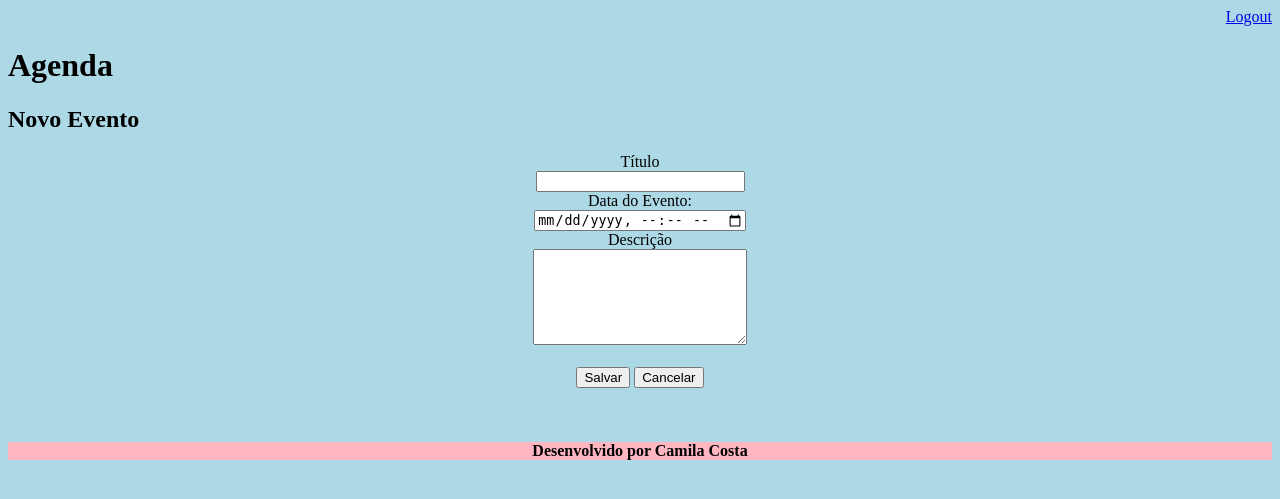
After one commit to lilacostaro/agenda, a Django app: page /agenda/evento in a window 1280 px wide. The commit adds this page. Shown: the top 499 px of the page. Run offline with Django 3.2, Linux system fonts and the light colour scheme; a user stored in the database is signed in.

Commit message:
insercao da pagina de criacao de eventos

```diff
--- a/Templates/agenda.html
+++ b/Templates/agenda.html
@@ -2,6 +2,9 @@
 
 {% block content %}
     <h2>Agendamentos</h2>
+    <a href="/agenda/evento">
+        <button type="button" >Novo Evento</button>
+    </a>
 
     <ul style="font-size": 18px>
     {% for evento in eventos %}
--- /dev/null
+++ b/Templates/evento.html
@@ -0,0 +1,29 @@
+{% extends 'model-page.html' %}
+
+{% block content %}
+
+<h2>Novo Evento</h2>
+
+<div align="center">
+    <form action="submit" method="POST">{% csrf_token %}
+    <label>Título</label>
+    <br>
+    <input type="text" name="titulo" size="23">
+    <br>
+    <label>Data do Evento:</label>
+    <br>
+    <input type="datetime-local" name="data_evento">
+    <br>
+    <label>Descrição</label>
+    <br>
+    <textarea name="descricao" rows="6" cols="24"></textarea>
+    <br><br>
+    <button type="submit" >Salvar</button>
+    <a href="/">
+        <button type="button">Cancelar</button>
+    </a>
+</form>
+</div>
+<br><br><br>
+
+{% endblock %}
--- a/agenda/urls.py
+++ b/agenda/urls.py
@@ -21,6 +21,8 @@ from django.views.generic import RedirectView
 urlpatterns = [
     path('admin/', admin.site.urls),
     path('agenda/', views.lista_eventos),
+    path('agenda/evento', views.evento),
+    path('agenda/submit', views.submit_evento),
     #path('', views.index)
     path('', RedirectView.as_view(url='/agenda/')),
     path('login/', views.login_user),
--- a/core/views.py
+++ b/core/views.py
@@ -33,3 +33,19 @@ def lista_eventos(request):
     evento = Evento.objects.filter(usuario=usuario)
     dados = {'eventos':evento}
     return render(request, 'agenda.html', dados)
+@login_required(login_url='/login/')
+def evento(request):
+    return render(request, 'evento.html')
+
+@login_required(login_url='/login/')
+def submit_evento(request):
+    if request.POST:
+        titulo = request.POST.get('titulo')
+        data_evento = request.POST.get('data_evento')
+        descricao = request.POST.get('descricao')
+        usuario = request.user
+        Evento.objects.create(titulo=titulo,
+                              data_evento=data_evento,
+                              descricao=descricao,
+                              usuario=usuario)
+    return redirect('/')
```
Also changed, not shown: db.sqlite3, 1 other file.
